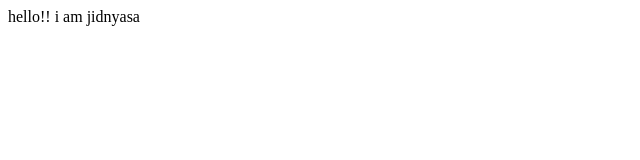
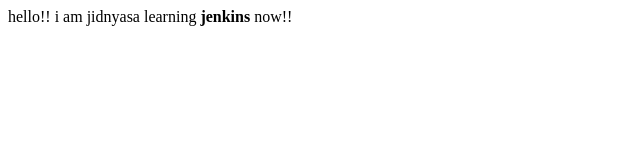
Before and after one commit to jidnyasabhavsar2/jenkinsproject, a plain HTML site: page index.html in a window 1280 px wide. Shown: the whole page, without its empty margins (0-640 px from the left). Drawn offline with Linux system fonts and the light colour scheme.

Commit message:
new changes

```diff
--- a/index.html
+++ b/index.html
@@ -1 +1,3 @@
+
 hello!! i am jidnyasa
+learning <b>jenkins</b> now!!
```
